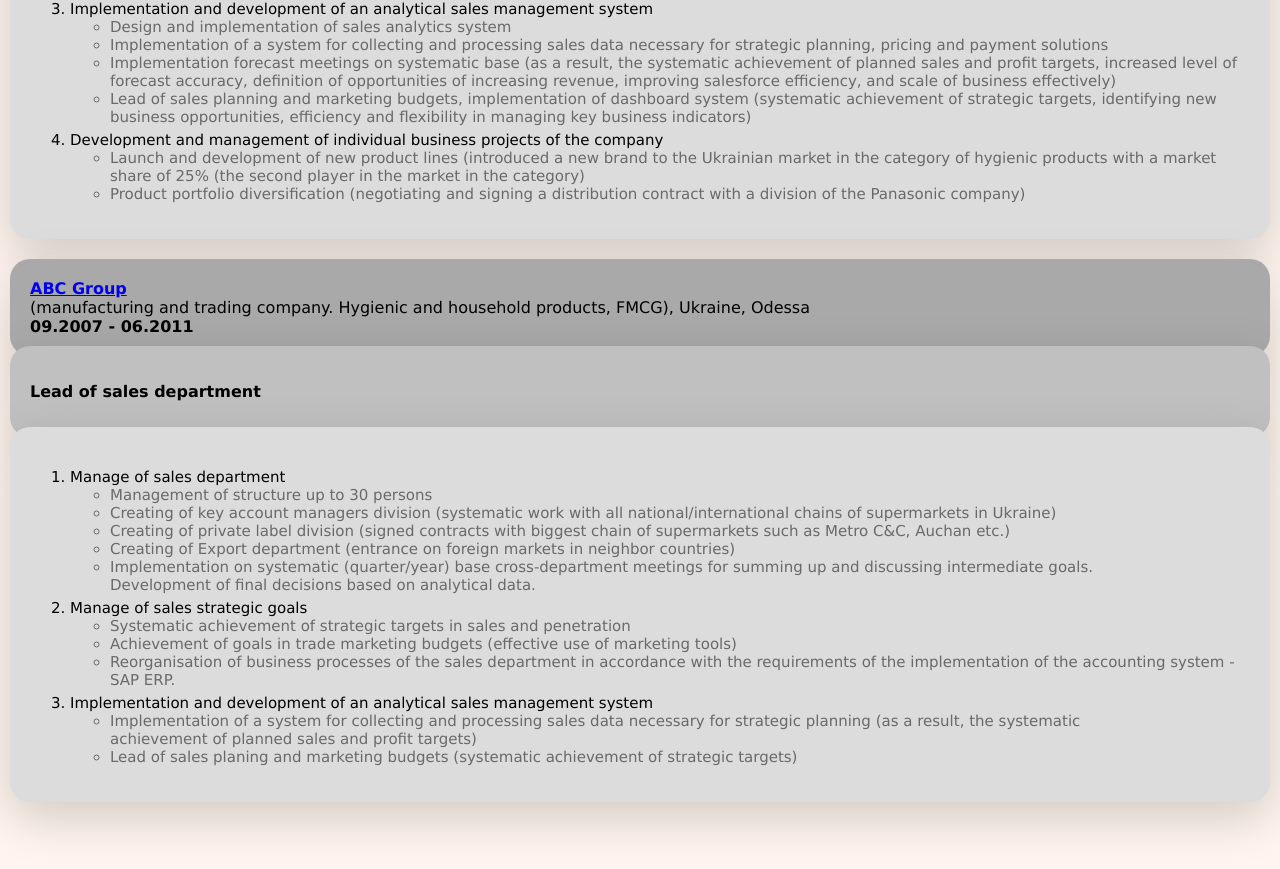
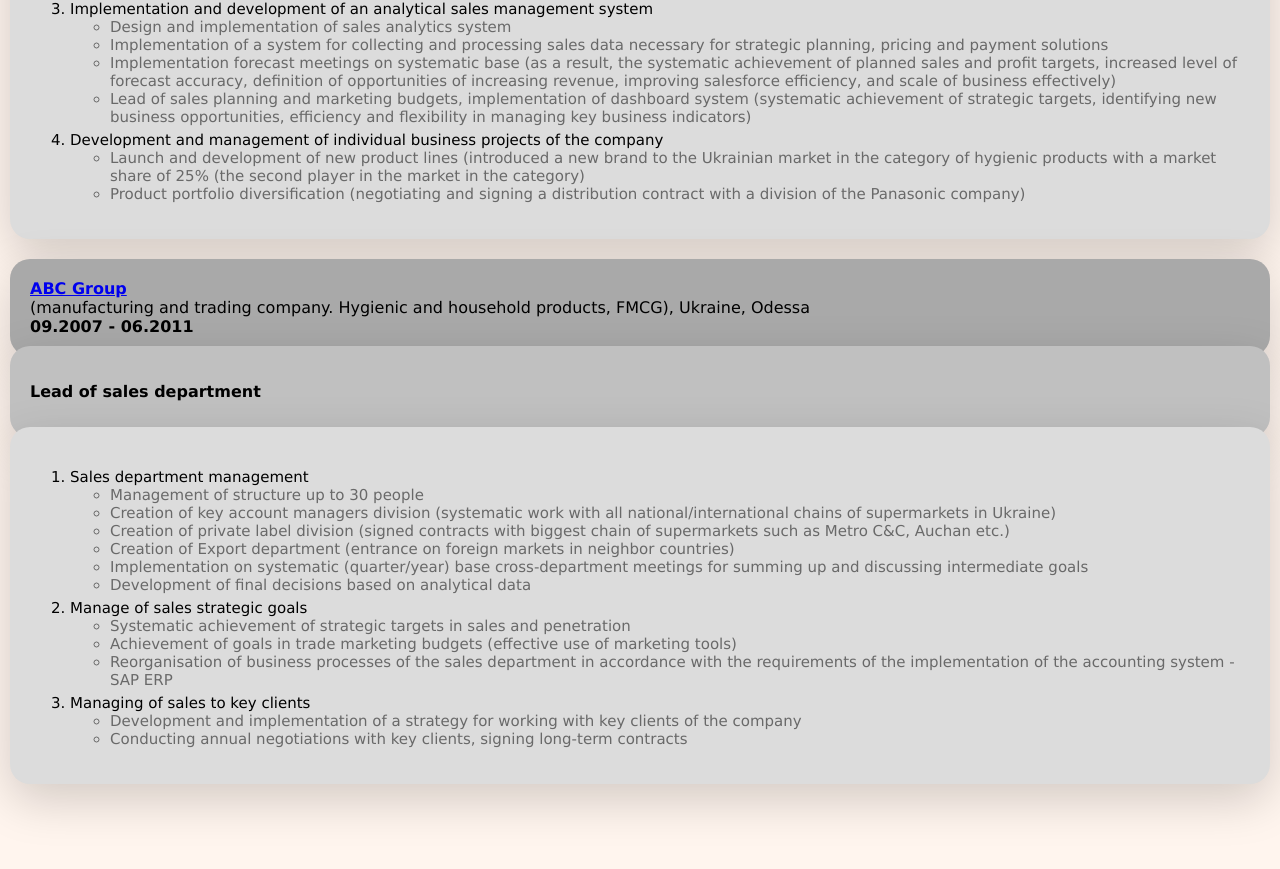
Before and after one commit to DenyGurzhiy/denygurzhiy.github.io, a plain HTML site: page index.html in a window 1280 px wide. Shown: the part 1200-2069 px from the top of the page. Drawn offline with Linux system fonts and the light colour scheme.

Commit message:
Upadate content

```diff
--- a/index.html
+++ b/index.html
@@ -76,26 +76,27 @@
   </div>
   <div class="card6 Txt3"><p>Lead of sales department</p></div>
   <div class="card7 Txt4"> <ol>
-    <li class=Fnk> Manage of sales department
+    <li class=Fnk> Sales department management
       <ul class=Mrk>
-         <li>Management of structure up to 30 persons</li>
-         <li> Creating of key account managers division (systematic work with all national/international chains of supermarkets in Ukraine)</li>
-         <li> Creating of private label division (signed contracts with biggest chain of supermarkets such as Metro C&C, Auchan etc.)</li>
-        <li> Creating of Export department (entrance on foreign markets in neighbor countries)</li>
-        <li> Implementation on systematic (quarter/year) base cross-department meetings for summing up and discussing intermediate goals. <br> Development of final decisions based on analytical data.</li>
+         <li> Management of structure up to 30 people</li>
+         <li> Creation of key account managers division (systematic work with all national/international chains of supermarkets in Ukraine)</li>
+         <li> Creation of private label division (signed contracts with biggest chain of supermarkets such as Metro C&C, Auchan etc.)</li>
+         <li> Creation of Export department (entrance on foreign markets in neighbor countries)</li>
+         <li> Implementation on systematic (quarter/year) base cross-department meetings for summing up and discussing intermediate goals</li>
+         <li> Development of final decisions based on analytical data</li>
       </ul>
     </li>
     <li class=Fnk> Manage of sales strategic goals
       <ul class=Mrk>
          <li>Systematic achievement of strategic targets in sales and penetration</li>
          <li> Achievement of goals in trade marketing budgets (effective use of marketing tools)</li>
-         <li> Reorganisation of business processes of the sales department in accordance with the requirements of the implementation of the accounting system - SAP ERP.</li>
+         <li> Reorganisation of business processes of the sales department in accordance with the requirements of the implementation of the accounting system - SAP ERP</li>
       </ul>
     </li>
-    <li class=Fnk> Implementation and development of an analytical sales management system
+    <li class=Fnk> Managing of sales to key clients
       <ul class=Mrk>
-         <li>Implementation of a system for collecting and processing sales data necessary for strategic planning (as a result, the systematic <br> achievement of planned sales and profit targets)</li>
-         <li> Lead of sales planing and marketing budgets (systematic achievement of strategic targets)</li>
+         <li> Development and implementation of a strategy for working with key clients of the company</li>
+         <li> Conducting annual negotiations with key clients, signing long-term contracts</li>
       </ul>
     </li>
   </ol>
```
Lines whose indentation alone changed are shown as unchanged.
